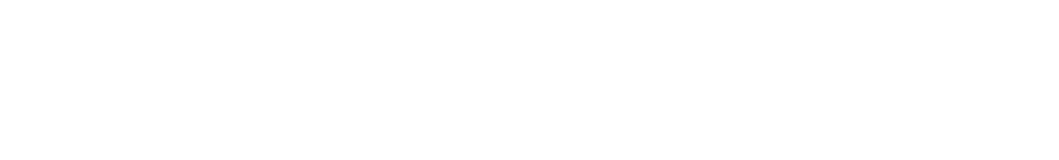
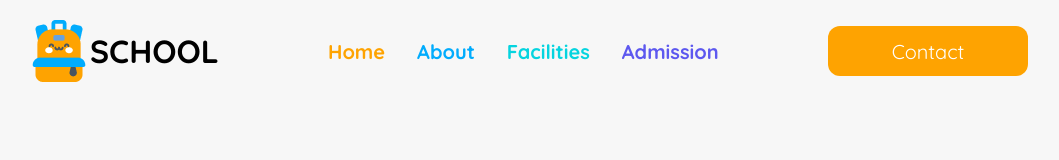
Before and after one commit to connectjibonkrishna/Kids-School-Assignment-2, a plain HTML site: page index.html in a window 1280 px wide. Shown: the whole page, without its empty margins (112-1171 px from the left). Drawn offline with Linux system fonts and the light colour scheme.

Commit message:
completed navbar section

```diff
--- a/index.html
+++ b/index.html
@@ -4,9 +4,28 @@
     <meta charset="UTF-8">
     <meta name="viewport" content="width=device-width, initial-scale=1.0">
     <link rel="stylesheet" href="style.css">
+    <link rel="preconnect" href="https://fonts.googleapis.com">
+    <link rel="preconnect" href="https://fonts.gstatic.com" crossorigin>
+    <link href="https://fonts.googleapis.com/css2?family=Quicksand:wght@300..700&display=swap" rel="stylesheet">
     <title>Document</title>
 </head>
-<body>
+<body class="quicksand-normal">
+    <nav class="navbar display-flex">
+        <div class="nav-icon-container display-flex">
+            <img src="assets/logo.png" alt="nav logo" class="nav-icon">
+            <h1 class="nav-title">SCHOOL</h1>
+        </div>
+        <div class="nav-link-container display-flex">
+            <a class="a1 orange" href="">Home</a>
+            <a class="a2 sky-blue" href="">About</a>
+            <a class="a3" href="">Facilities</a>
+            <a class="a4" href="">Admission</a>
+        </div>
+        <button class="button1 quicksand-normal">
+            Contact
+        </button>
+    </nav>
+
 
 </body>
 </html>
--- a/style.css
+++ b/style.css
@@ -0,0 +1,79 @@
+* {
+    margin: 0;
+    padding: 0;
+}
+
+/* @import url('https://fonts.googleapis.com/css2?family=Quicksand:wght@300..700&display=swap'); */
+
+.quicksand-normal {
+    font-family: "Quicksand", serif;
+    font-optical-sizing: auto;
+    font-weight: 400;
+    font-style: normal;
+  }
+
+body {
+    background-color: #F7F7F7;
+    margin: 0 140px;
+}
+
+
+.orange{
+    color: #FEA301;
+}
+
+.sky-blue{
+    color: #01ACFD;
+}
+
+.display-flex{
+    display: flex;
+}
+
+
+
+.navbar {
+    justify-content: space-between;
+    align-items: center;
+    margin-top: 20px;
+    margin-bottom: 20px;
+}
+
+.nav-title{
+    font-size: 32px;
+    font-weight: bold;
+}
+
+.nav-icon-container{
+    align-items: center;
+}
+
+.nav-link-container{
+    gap: 32px;
+}
+
+.nav-link-container a{
+    text-decoration: none;
+    font-size: 20px;
+    font-weight: bold;
+}
+
+.a3{
+    color: #05D4DF;
+}
+
+.a4{
+    color: #5D58EF;
+}
+
+.button1{
+    font-size: 20px;
+    font: 700;
+    width: 200px;
+    height: 50px;
+    padding: 10px 60px;
+    border: none;
+    border-radius: 12px;
+    color: #ffffff;
+    background-color: #FEA301;
+}
```
